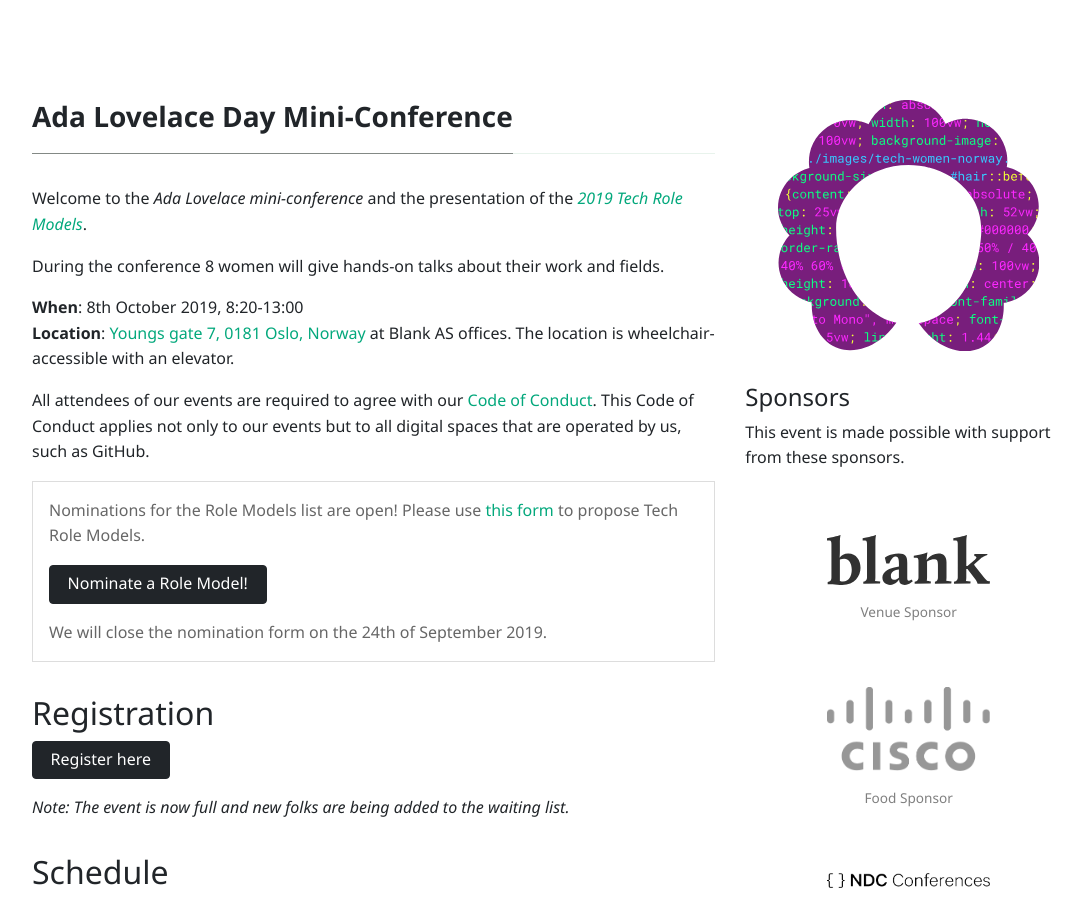
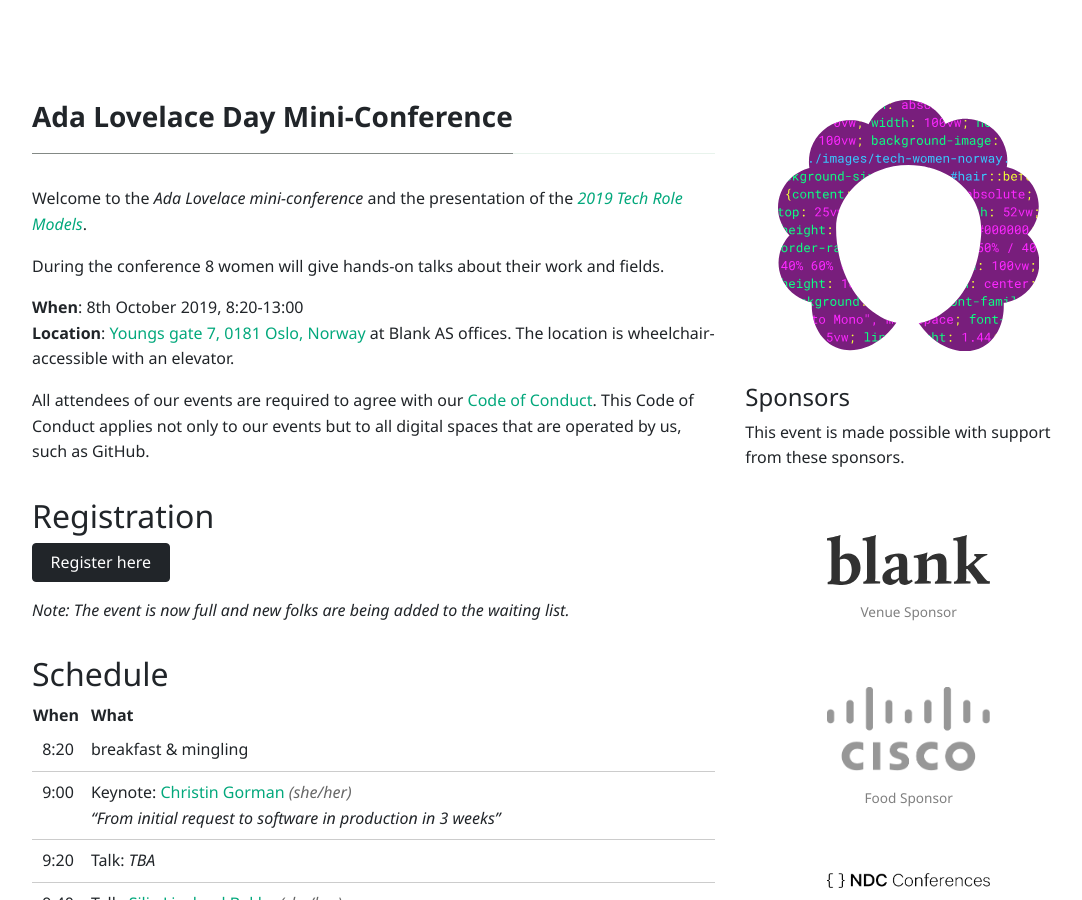
Before and after one commit to tech-women/tech-women.github.io, a Jekyll site: the page built from _pages/ada-lovelace-day-2019.md, in a window 1280 px wide and 900 px high. Shown: the whole window, without its empty margins (88-1170 px from the left). Built offline with Jekyll 4.4.1, drawn with Linux system fonts in a browser that asks for light colours; nearby versions of some CDN libraries.

Commit message:
Remove role model submission form

```diff
--- a/_pages/ada-lovelace-day-2019.md
+++ b/_pages/ada-lovelace-day-2019.md
@@ -12,13 +12,6 @@
 **Location**: [Youngs gate 7, 0181 Oslo, Norway](https://goo.gl/maps/E5re8jL5EGzmPW5R7) at Blank AS offices. The location is wheelchair-accessible with an elevator.
 
 All attendees of our events are required to agree with our [Code of Conduct](/code-of-conduct). This Code of Conduct applies not only to our events but to all digital spaces that are operated by us, such as GitHub.
-
-> Nominations for the Role Models list are open!
-> Please use [this form](https://forms.gle/jCMJEj5HcTzs5p8JA) to propose Tech Role Models.
->
-> <a href="https://forms.gle/jCMJEj5HcTzs5p8JA" target="_blank" class="btn btn-dark">Nominate a Role Model!</a>
->
-> We will close the nomination form on the 24th of September 2019.
 
 ## Registration
 
```
